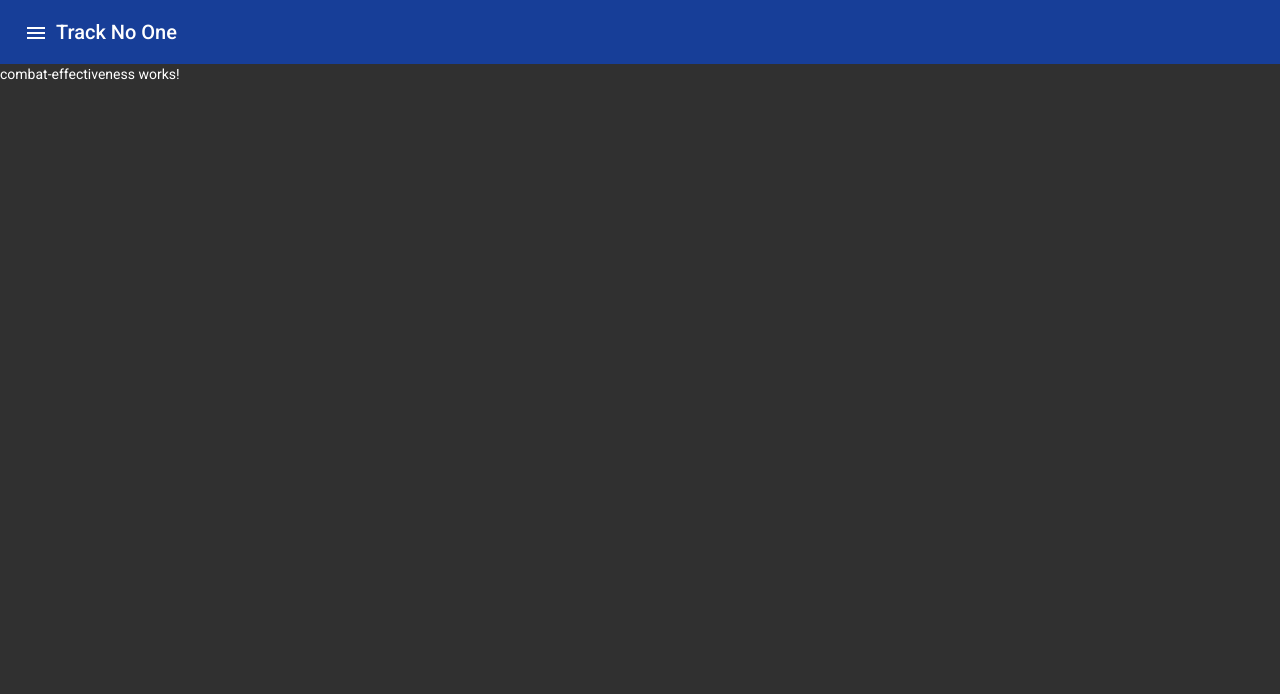
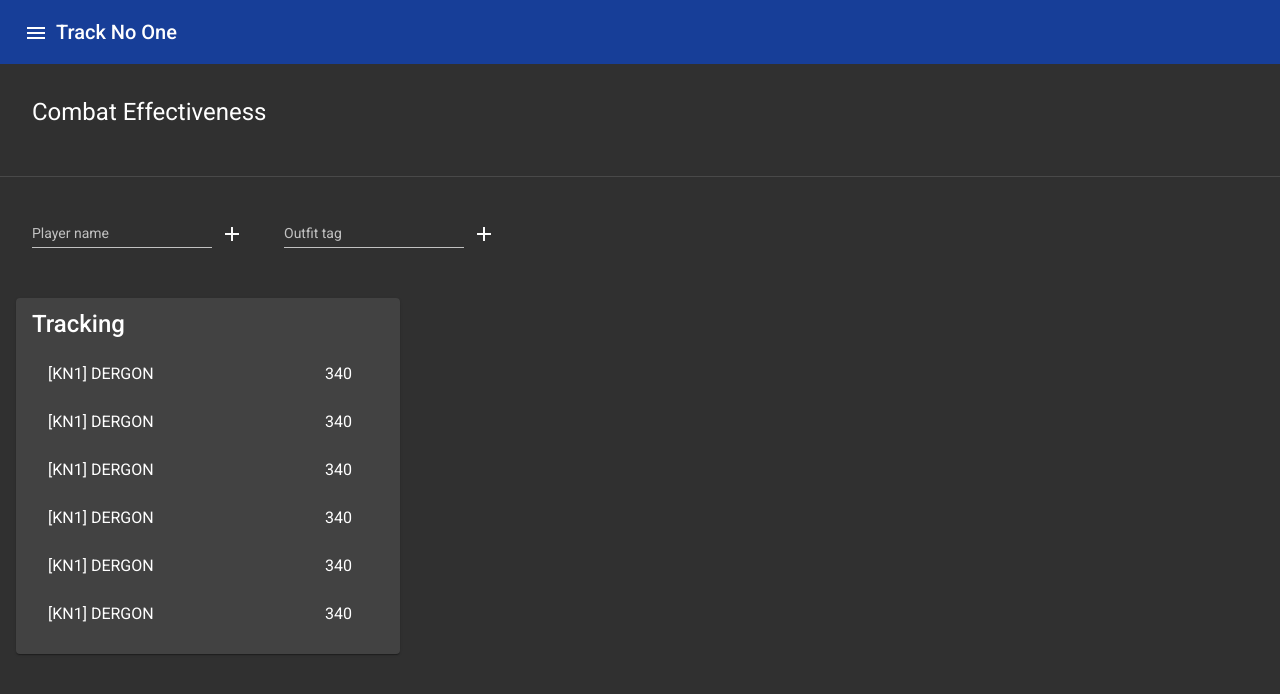
Before and after one commit to DERGONokay/track-no-one, an Angular app: page /combat-effectiveness in a window 1280 px wide. Shown: the top 694 px of the page. Built offline with nearby package versions, Linux system fonts and the light colour scheme.

Commit message:
Combat effectivenes: Basic UI

```diff
--- a/src/app/combat-effectiveness/combat-effectiveness.component.css
+++ b/src/app/combat-effectiveness/combat-effectiveness.component.css
@@ -0,0 +1,21 @@
+.comef-title {
+    padding: 2rem;
+}
+
+.tracking-list {
+    margin-left: 1rem;
+    width: 30%;
+}
+
+.comef-stat {
+    float: right;
+}
+
+.inputs {
+    padding-bottom: 2rem;
+    padding-left: 2rem;
+}
+
+.divider {
+    padding: 1rem;
+}
--- a/src/app/combat-effectiveness/combat-effectiveness.component.html
+++ b/src/app/combat-effectiveness/combat-effectiveness.component.html
@@ -1 +1,34 @@
-<p>combat-effectiveness works!</p>
+<h1 class="comef-title">Combat Effectiveness</h1>
+
+<mat-divider class="divider"></mat-divider>
+
+<mat-form-field class="inputs">
+    <mat-label>Player name</mat-label>
+    <input matInput type="text" [(ngModel)]="playerName">
+</mat-form-field>
+<button mat-icon-button (click)="addPlayer()">
+    <mat-icon>add</mat-icon>
+</button>
+
+<mat-form-field class="inputs">
+    <mat-label>Outfit tag</mat-label>
+    <input matInput type="text" [(ngModel)]="outfitTag">
+</mat-form-field>
+<button mat-icon-button (click)="addOutfit()">
+    <mat-icon>add</mat-icon>
+</button>
+
+<div class="tracking-list">
+    <mat-card>
+        <mat-card-title>Tracking</mat-card-title>
+        <mat-card-content>
+            <mat-selection-list #comefs [multiple]="false">
+                <mat-list-option *ngFor="let player of data" [value]="player">
+                    <label>
+                        [{{player.outfit.tag}}] {{player.name}} <a style="float: right;">{{player.combatEffectiveness}}</a>
+                    </label>
+                </mat-list-option>
+            </mat-selection-list>
+        </mat-card-content>
+    </mat-card>
+</div>
--- a/src/app/combat-effectiveness/combat-effectiveness.component.ts
+++ b/src/app/combat-effectiveness/combat-effectiveness.component.ts
@@ -7,9 +7,45 @@ import { Component, OnInit } from '@angular/core';
 })
 export class CombatEffectivenessComponent implements OnInit {
 
+  playerName = ""
+  outfitTag = ""
+
+  data: Player[] = [
+    { name: "DERGON", outfit: { name: "Kneel no one", tag: "KN1"}, combatEffectiveness: 340 },
+    { name: "DERGON", outfit: { name: "Kneel no one", tag: "KN1"}, combatEffectiveness: 340 },
+    { name: "DERGON", outfit: { name: "Kneel no one", tag: "KN1"}, combatEffectiveness: 340 },
+    { name: "DERGON", outfit: { name: "Kneel no one", tag: "KN1"}, combatEffectiveness: 340 },
+    { name: "DERGON", outfit: { name: "Kneel no one", tag: "KN1"}, combatEffectiveness: 340 },
+    { name: "DERGON", outfit: { name: "Kneel no one", tag: "KN1"}, combatEffectiveness: 340 }
+  ]
+
   constructor() { }
 
   ngOnInit(): void {
   }
 
+  addPlayer() {
+    this.data.push({name: this.playerName, outfit: { name: "Kneel no one", tag: "KN1"}, combatEffectiveness: 300})
+    this.playerName = ""
+  }
+
+  addOutfit() {
+    this.data.push({name: "Player name", outfit: { name: this.outfitTag, tag: this.outfitTag}, combatEffectiveness: 300})
+    this.data.push({name: "Player name", outfit: { name: this.outfitTag, tag: this.outfitTag}, combatEffectiveness: 300})
+    this.data.push({name: "Player name", outfit: { name: this.outfitTag, tag: this.outfitTag}, combatEffectiveness: 300})
+    this.data.push({name: "Player name", outfit: { name: this.outfitTag, tag: this.outfitTag}, combatEffectiveness: 300})
+    this.outfitTag = ""
+  }
+
 }
+
+interface Player {
+  name: String
+  outfit: Outfit
+  combatEffectiveness: number
+}
+
+interface Outfit {
+  name: String
+  tag: String
+}
```
Also changed, not shown: src/app/app.module.ts (+10 -1 lines).
